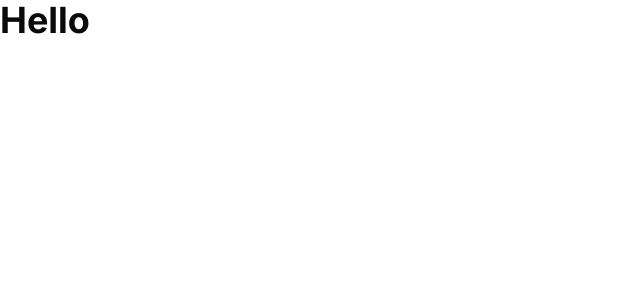
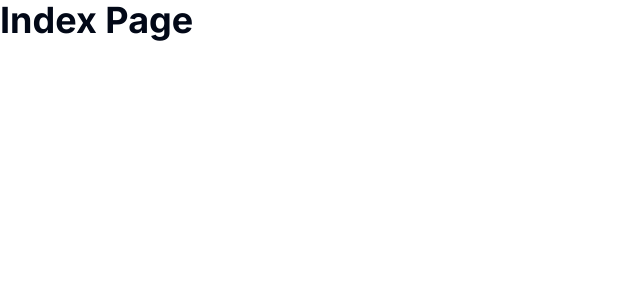
Before and after one commit to amora7741/RealTimeChat, a Next.js app: page / in a window 1280 px wide. Shown: the top 300 px of the page, without its empty margins (0-640 px from the left). Built offline with nearby package versions, Linux system fonts and the light colour scheme.

Commit message:
Setup routes for adding friends

```diff
--- a/src/app/(auth)/login/page.tsx
+++ b/src/app/(auth)/login/page.tsx
@@ -30,7 +30,7 @@
         <BsChatLeftHeartFill fill='white' className='size-12 md:size-10' />
         <h1 className='font-bold text-5xl md:text-4xl text-white'>Sign In</h1>
         <Button
-          className='bg-white/10 hover:bg-white/30 gap-4 text-lg relative'
+          className='text-lg relative text-white'
           onClick={loginWithGoogle}
           disabled={loading}
         >
--- /dev/null
+++ b/src/app/(home)/home/addfriend/page.tsx
@@ -0,0 +1,9 @@
+const AddFriend = () => {
+  return (
+    <main>
+      <h1 className='text-4xl font-extrabold'>Add a Friend</h1>
+    </main>
+  );
+};
+
+export default AddFriend;
--- a/src/app/(home)/home/page.tsx
+++ b/src/app/(home)/home/page.tsx
@@ -1,15 +1,8 @@
-import { getServerSession } from 'next-auth';
-import { authOptions } from '@/lib/auth';
-
 const Home = async () => {
-  const session = await getServerSession(authOptions);
-
   return (
-    <>
-      <h1>Hello</h1>
-      <h2>Home Page</h2>
-      <pre>{JSON.stringify(session)}</pre>
-    </>
+    <main>
+      <h1>Home Page</h1>
+    </main>
   );
 };
 
--- /dev/null
+++ b/src/app/api/friends/add/route.ts
@@ -0,0 +1,5 @@
+export async function POST(request: Request) {
+  try {
+    const body = await request.json();
+  } catch (error) {}
+}
--- a/src/app/globals.css
+++ b/src/app/globals.css
@@ -5,57 +5,47 @@
 @layer base {
   :root {
     --background: 0 0% 100%;
-      --foreground: 0 0% 3.9%;
+    --foreground: 222.2 84% 4.9%;
     --card: 0 0% 100%;
-      --card-foreground: 0 0% 3.9%;
+    --card-foreground: 222.2 84% 4.9%;
     --popover: 0 0% 100%;
-      --popover-foreground: 0 0% 3.9%;
-      --primary: 0 0% 9%;
-      --primary-foreground: 0 0% 98%;
-      --secondary: 0 0% 96.1%;
-      --secondary-foreground: 0 0% 9%;
-      --muted: 0 0% 96.1%;
-      --muted-foreground: 0 0% 45.1%;
-      --accent: 0 0% 96.1%;
-      --accent-foreground: 0 0% 9%;
+    --popover-foreground: 222.2 84% 4.9%;
+    --primary: 221.2 83.2% 53.3% / 20%;
+    --primary-foreground: 210 40% 98%;
+    --secondary: 210 40% 96.1%;
+    --secondary-foreground: 222.2 47.4% 11.2%;
+    --muted: 210 40% 96.1%;
+    --muted-foreground: 215.4 16.3% 46.9%;
+    --accent: 210 40% 96.1%;
+    --accent-foreground: 222.2 47.4% 11.2%;
     --destructive: 0 84.2% 60.2%;
-      --destructive-foreground: 0 0% 98%;
-      --border: 0 0% 89.8%;
-      --input: 0 0% 89.8%;
-      --ring: 0 0% 3.9%;
-      --radius: 0.5rem;
-      --chart-1: 12 76% 61%;
-      --chart-2: 173 58% 39%;
-      --chart-3: 197 37% 24%;
-      --chart-4: 43 74% 66%;
-      --chart-5: 27 87% 67%;
+    --destructive-foreground: 210 40% 98%;
+    --border: 214.3 31.8% 91.4%;
+    --input: 214.3 31.8% 91.4%;
+    --ring: 221.2 83.2% 53.3%;
+    --radius: 0.75rem;
   }
 
   .dark {
-      --background: 0 0% 3.9%;
-      --foreground: 0 0% 98%;
-      --card: 0 0% 3.9%;
-      --card-foreground: 0 0% 98%;
-      --popover: 0 0% 3.9%;
-      --popover-foreground: 0 0% 98%;
-      --primary: 0 0% 98%;
-      --primary-foreground: 0 0% 9%;
-      --secondary: 0 0% 14.9%;
-      --secondary-foreground: 0 0% 98%;
-      --muted: 0 0% 14.9%;
-      --muted-foreground: 0 0% 63.9%;
-      --accent: 0 0% 14.9%;
-      --accent-foreground: 0 0% 98%;
+    --background: 222.2 84% 4.9%;
+    --foreground: 210 40% 98%;
+    --card: 222.2 84% 4.9%;
+    --card-foreground: 210 40% 98%;
+    --popover: 222.2 84% 4.9%;
+    --popover-foreground: 210 40% 98%;
+    --primary: 217.2 91.2% 59.8%;
+    --primary-foreground: 222.2 47.4% 11.2%;
+    --secondary: 217.2 32.6% 17.5%;
+    --secondary-foreground: 210 40% 98%;
+    --muted: 217.2 32.6% 17.5%;
+    --muted-foreground: 215 20.2% 65.1%;
+    --accent: 217.2 32.6% 17.5%;
+    --accent-foreground: 210 40% 98%;
     --destructive: 0 62.8% 30.6%;
-      --destructive-foreground: 0 0% 98%;
-      --border: 0 0% 14.9%;
-      --input: 0 0% 14.9%;
-      --ring: 0 0% 83.1%;
-      --chart-1: 220 70% 50%;
-      --chart-2: 160 60% 45%;
-      --chart-3: 30 80% 55%;
-      --chart-4: 280 65% 60%;
-      --chart-5: 340 75% 55%;
+    --destructive-foreground: 210 40% 98%;
+    --border: 217.2 32.6% 17.5%;
+    --input: 217.2 32.6% 17.5%;
+    --ring: 224.3 76.3% 48%;
   }
 }
 
--- a/src/app/page.tsx
+++ b/src/app/page.tsx
@@ -1,3 +1,3 @@
 export default async function Home() {
-  return <div className='text-4xl font-bold'>Hello</div>;
+  return <div className='text-4xl font-bold'>Index Page</div>;
 }
--- /dev/null
+++ b/src/components/AddFriendButton.tsx
@@ -0,0 +1,3 @@
+const AddFriendButton = () => {};
+
+export default AddFriendButton;
```
Lines whose indentation alone changed are shown as unchanged.
